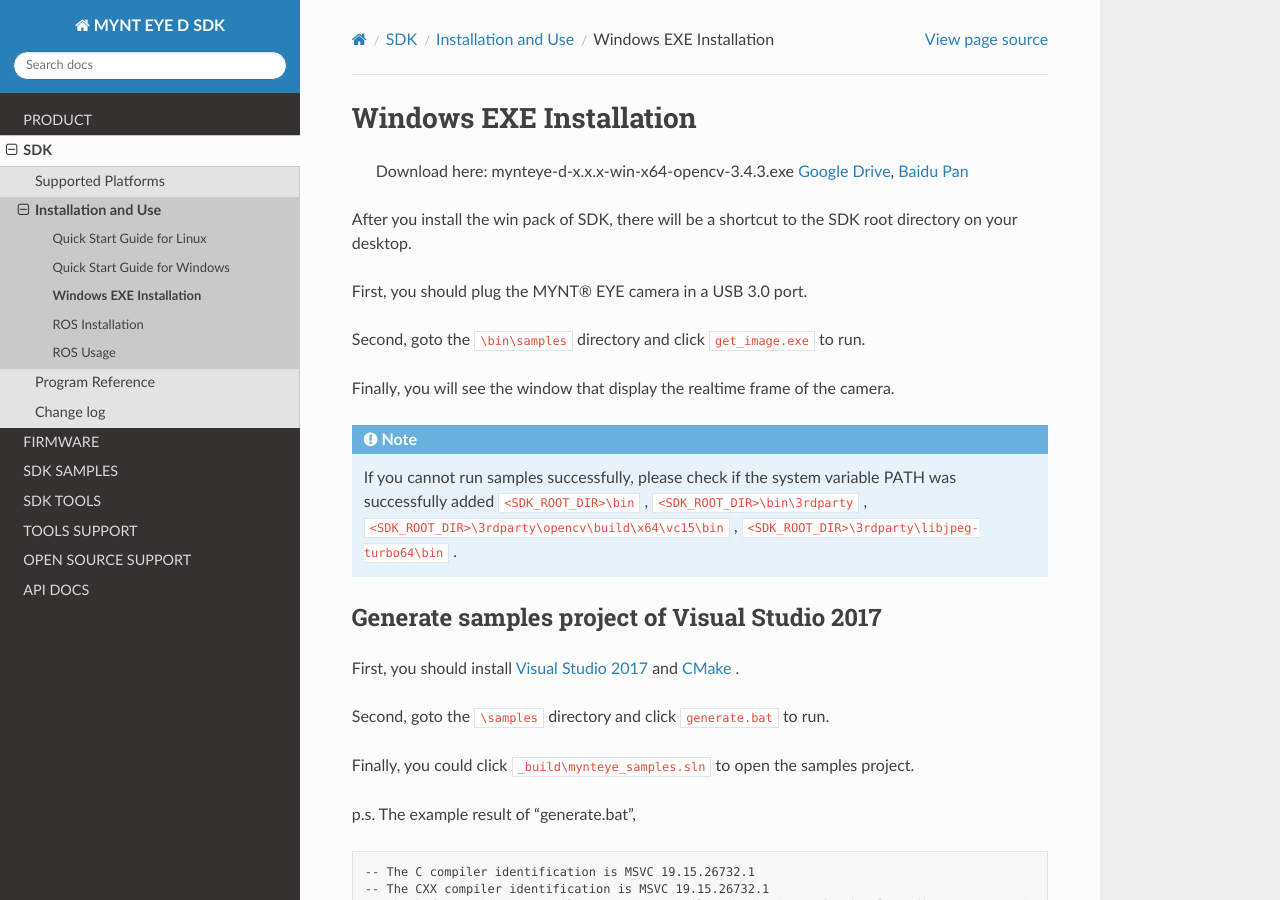
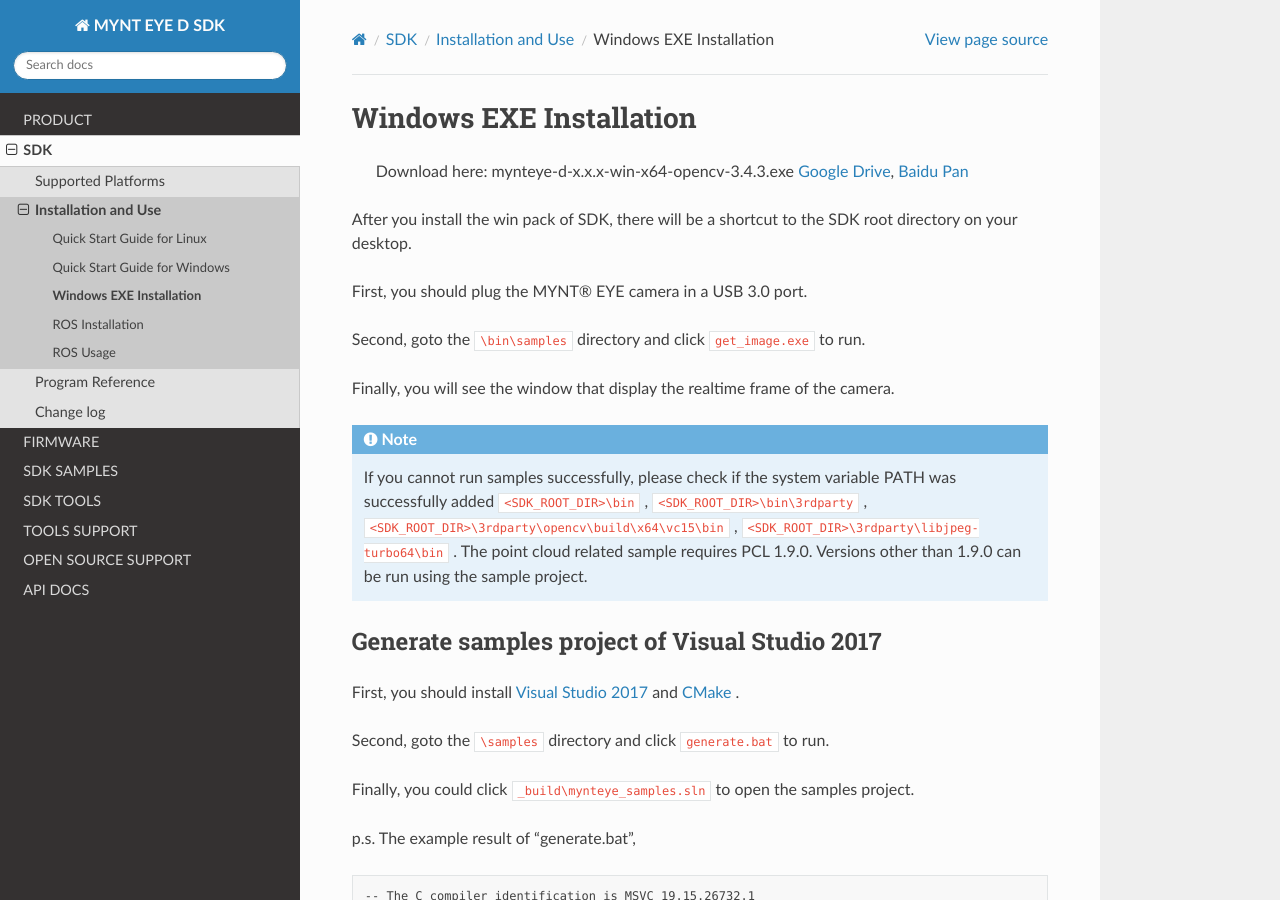
Before and after one commit to slightech/MYNT-EYE-D-SDK, a Sphinx documentation site: the page built from docs/sdk/install_exe_win.rst, in a window 1280 px wide and 900 px high. Built offline with Sphinx 7.4.7 and the Read the Docs theme 2.0.0, drawn with Linux system fonts in a browser that asks for light colours; pages that are not in the unit, such as notebooks, are missing from menus.

Commit message:
docs(*): update exe get_points info

```diff
--- a/docs/sdk/install_exe_win.rst
+++ b/docs/sdk/install_exe_win.rst
@@ -22,6 +22,7 @@
 
   If you cannot run samples successfully, please check if the system variable PATH was successfully added ``<SDK_ROOT_DIR>\bin`` , ``<SDK_ROOT_DIR>\bin\3rdparty`` ,
   ``<SDK_ROOT_DIR>\3rdparty\opencv\build\x64\vc15\bin`` , ``<SDK_ROOT_DIR>\3rdparty\libjpeg-turbo64\bin`` .
+  The point cloud related sample requires PCL 1.9.0. Versions other than 1.9.0 can be run using the sample project.
 
 Generate samples project of Visual Studio 2017
 ----------------------------------------------
```
